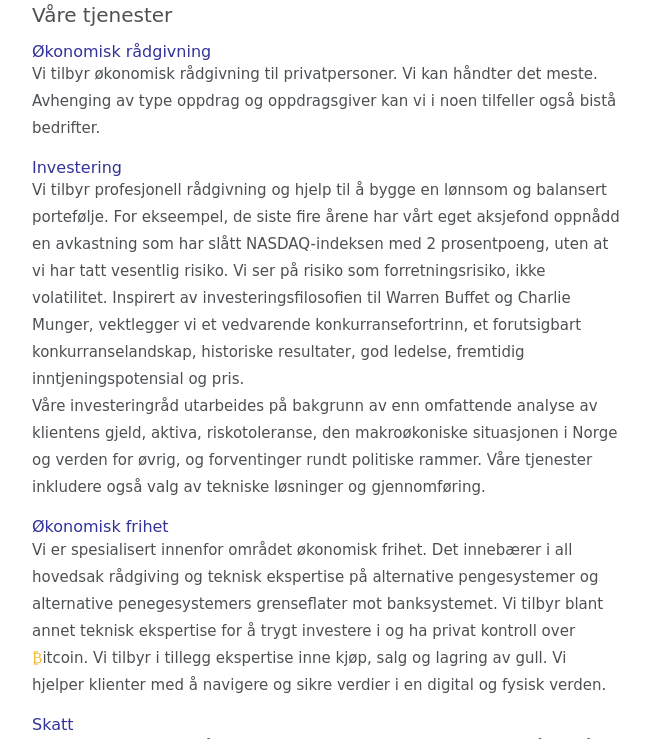
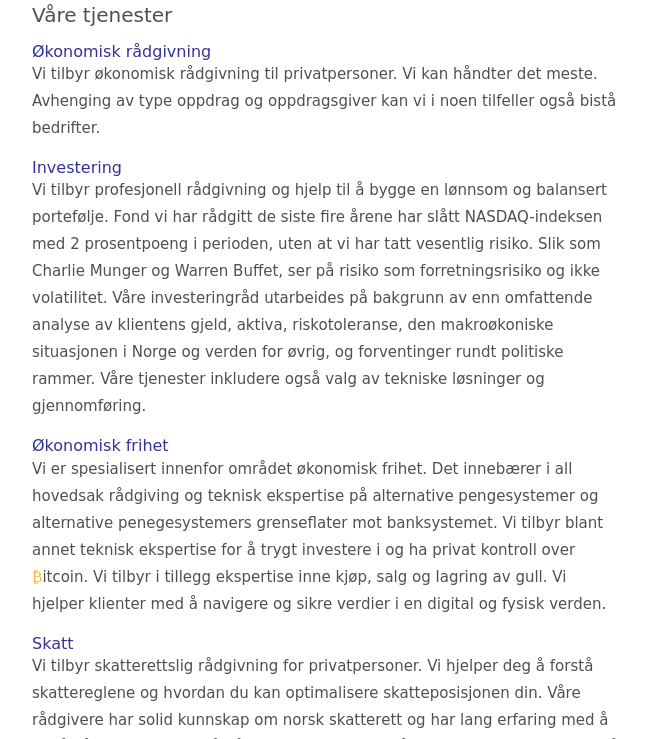
Before and after one commit to SamirStandnes/oceanview, a Flask app: page /tjenester in a window 1280 px wide. Shown: the part 131-870 px from the top of the page, without its empty margins (0-650 px from the left). Run offline with Flask 3, Linux system fonts and the light colour scheme; some libraries are stand-ins or nearby versions; some web fonts are replaced.

Commit message:
changed text

```diff
--- a/templates/tjenester.html
+++ b/templates/tjenester.html
@@ -18,9 +18,7 @@
         <div id="produkter">
             <h6> Investering </h6>
             <p>Vi tilbyr profesjonell rådgivning og hjelp til å bygge en lønnsom og balansert portefølje.
-                For ekseempel, de siste fire årene har vårt eget aksjefond oppnådd en avkastning som har slått NASDAQ-indeksen med 2 prosentpoeng, uten at vi har tatt vesentlig risiko. Vi ser på risiko som forretningsrisiko, ikke volatilitet.
-                Inspirert av investeringsfilosofien til Warren Buffet og Charlie Munger, vektlegger vi et vedvarende konkurransefortrinn, et forutsigbart konkurranselandskap, historiske resultater, god ledelse, fremtidig inntjeningspotensial og pris.
-                <br>
+                Fond vi har rådgitt de siste fire årene har slått NASDAQ-indeksen med 2 prosentpoeng i perioden, uten at vi har tatt vesentlig risiko. Slik som Charlie Munger og Warren Buffet, ser på risiko som forretningsrisiko og ikke volatilitet.
                 Våre investeringråd utarbeides på bakgrunn av enn omfattende analyse av klientens gjeld, aktiva,  riskotoleranse, den makroøkoniske situasjonen i Norge og verden for øvrig, og forventinger rundt politiske rammer.
                 Våre tjenester inkludere også valg av tekniske løsninger og gjennomføring.
             </p>
```
